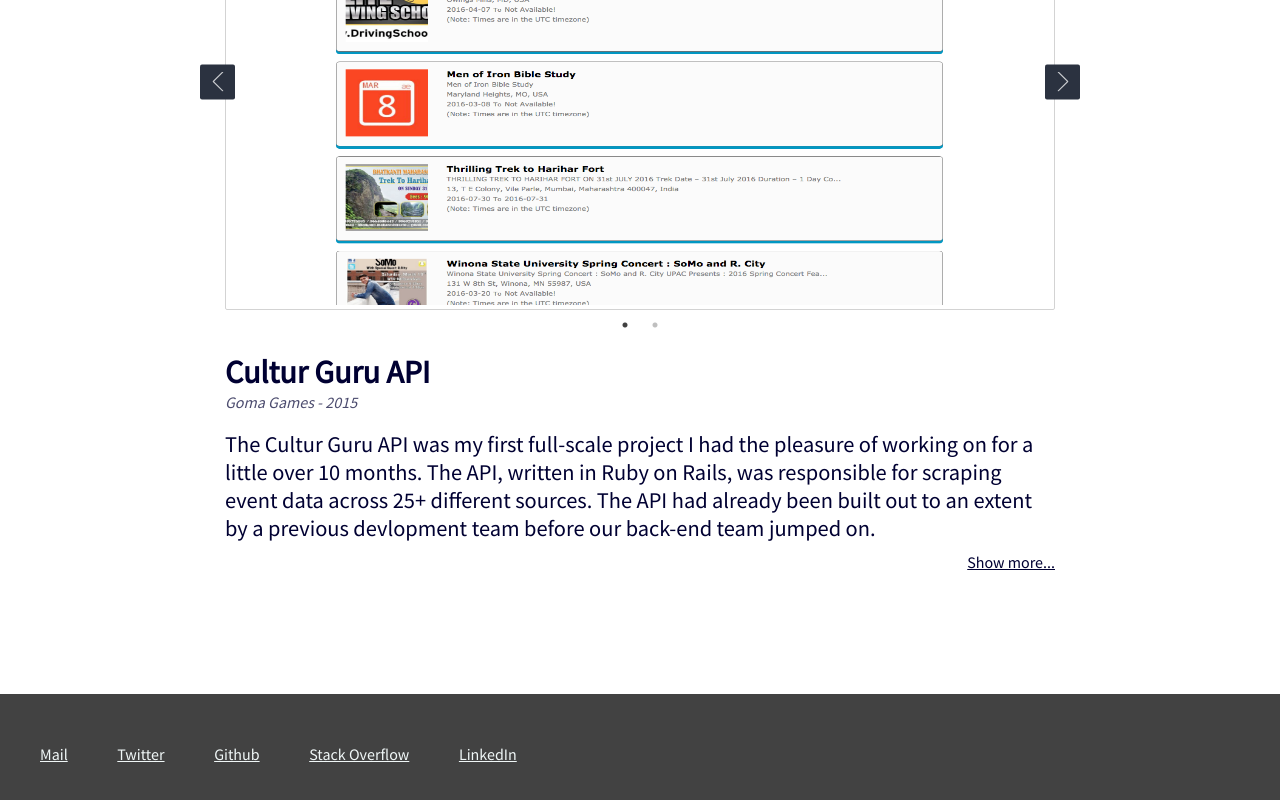
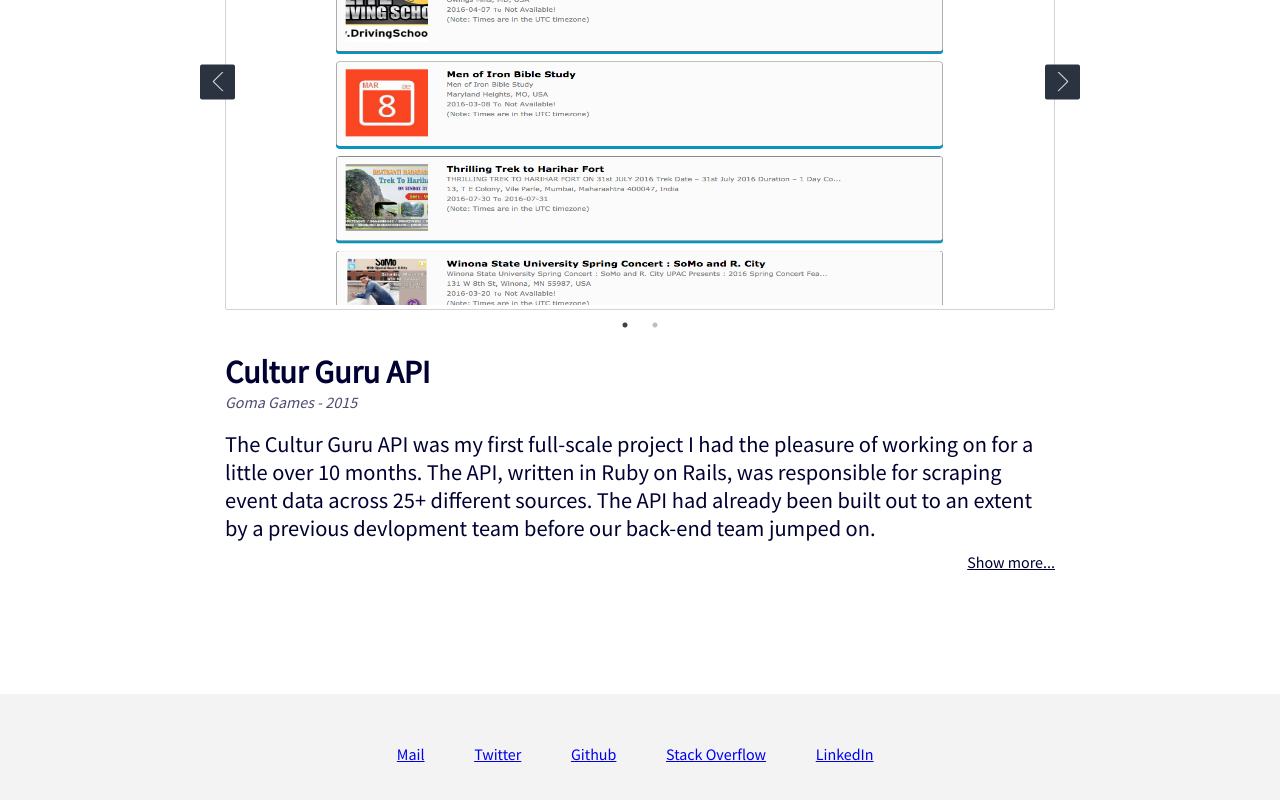
Before and after one commit to NigelEarle/portfolio, a React (Create React App) app: page / in a window 1280 px wide. Shown: the part 3294-4094 px from the top of the page. Built offline with nearby package versions, Linux system fonts and the light colour scheme.

Commit message:
change styles for footer

```diff
--- a/src/App.css
+++ b/src/App.css
@@ -34,7 +34,6 @@
   border-bottom: 0;
   width: 270px;
   margin-bottom: 15px;
-
 }
 
 .title {
--- a/src/components/Footer.css
+++ b/src/components/Footer.css
@@ -1,24 +1,23 @@
 .footContainer {
   height: 120px;
   width: 100%;
-  background-color: #424242;
+  background-color: #F3F3F3;
 }
 
 .linksList {
   height: 100%;
   margin: 0;
   display: flex;
+  justify-content: center;
   flex-direction: row;
 }
 
 .link {
   align-self: center;
-
   margin-right: 4%;
 }
 
 .link > a {
-  color: #F0F7F7;
   text-decoration: underline;
 }
 
```
